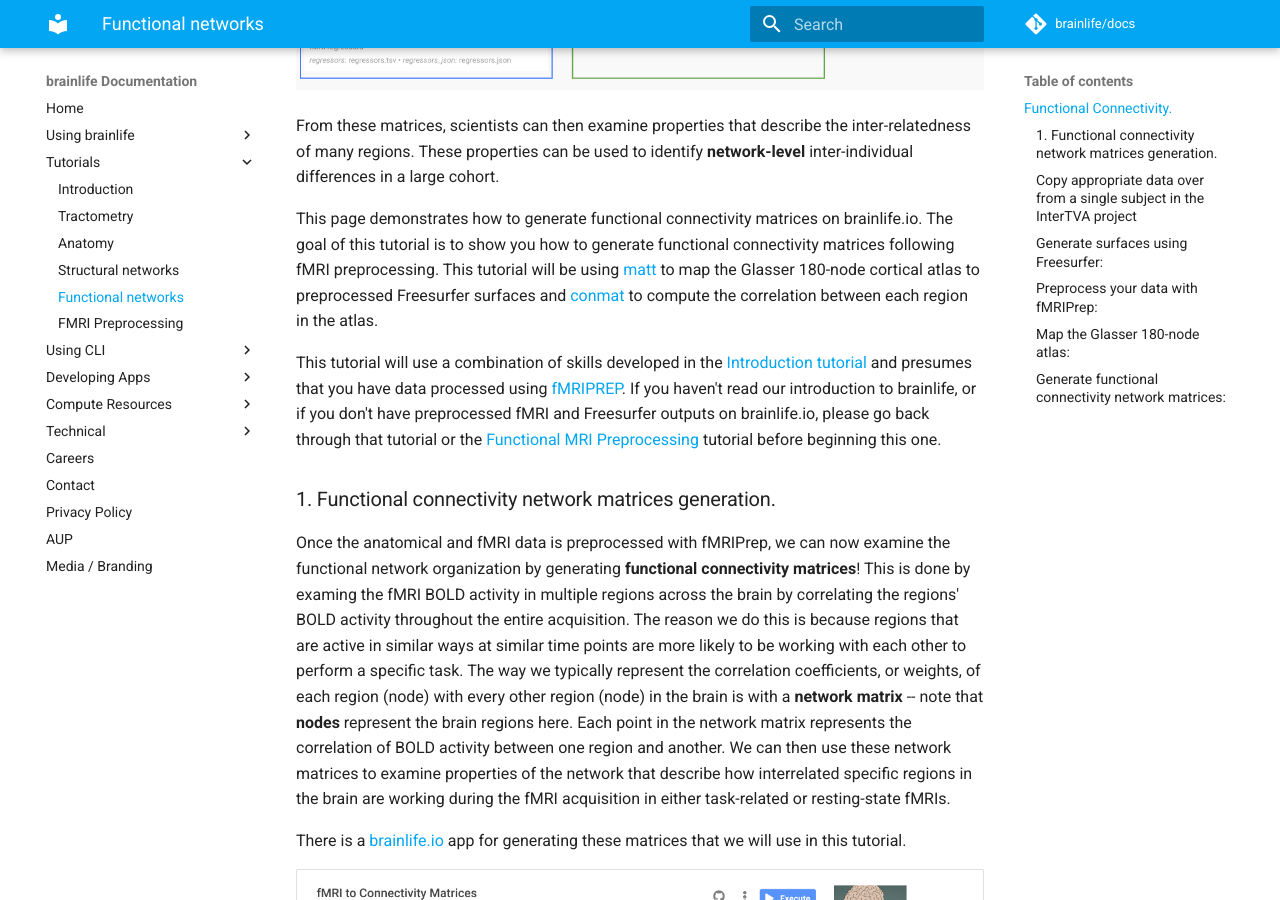
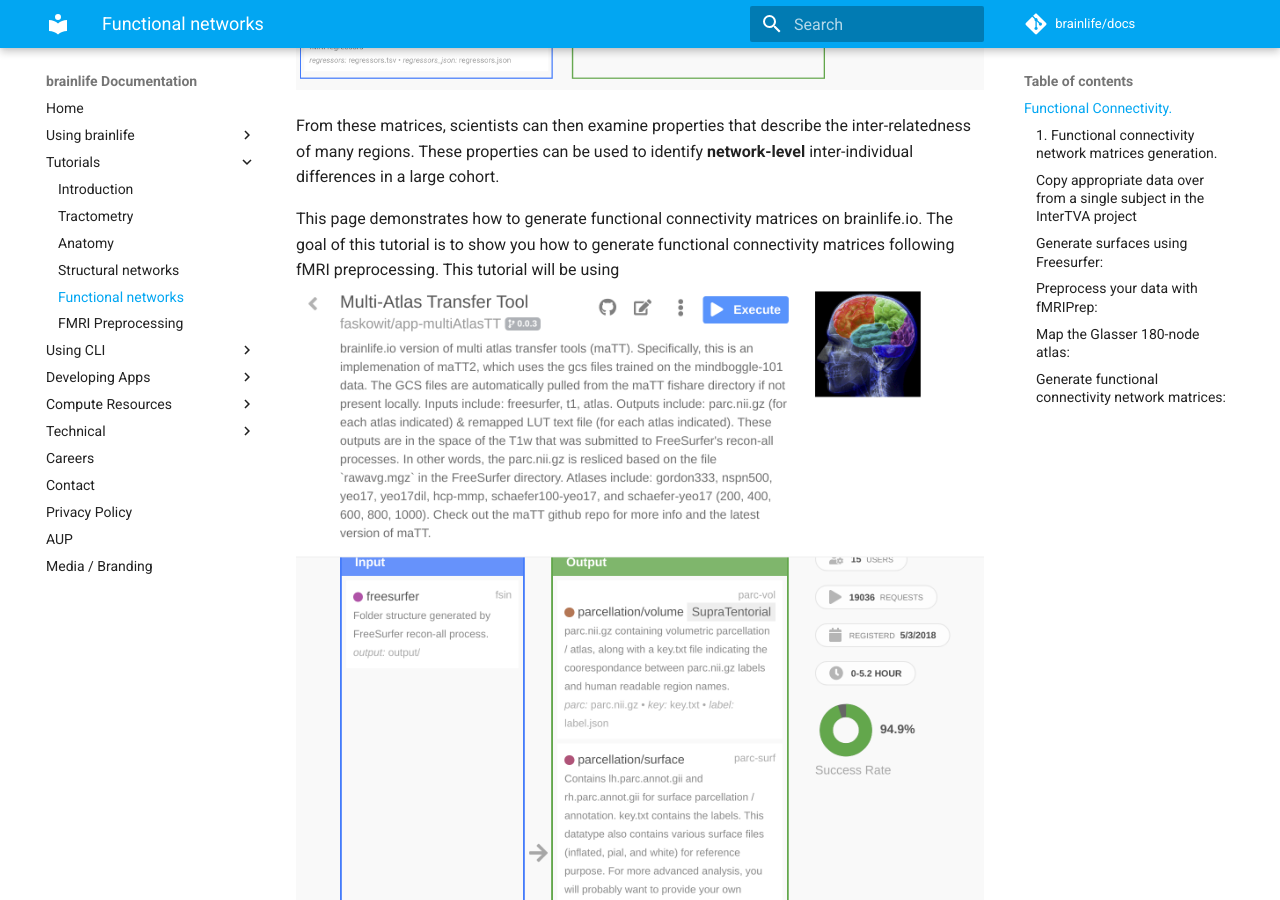
Before and after one commit to brainlife/docs, an MkDocs documentation site: the page built from docs/tutorial/networkneuroscience-functional.md, in a window 1280 px wide and 900 px high, scrolled down 959 px. Built offline with MkDocs 1.6.1 and Material for MkDocs 9.7.7, drawn with Linux system fonts in a browser that asks for light colours; comment, search, counter and statistics services are not loaded.

Commit message:
Update networkneuroscience-functional.md

```diff
--- a/docs/tutorial/networkneuroscience-functional.md
+++ b/docs/tutorial/networkneuroscience-functional.md
@@ -7,7 +7,7 @@
 
 From these matrices, scientists can then examine properties that describe the inter-relatedness of many regions. These properties can be used to identify **network-level** inter-individual differences in a large cohort.
 
-This page demonstrates how to generate functional connectivity matrices on brainlife.io. The goal of this tutorial is to show you how to generate functional connectivity matrices following fMRI preprocessing. This tutorial will be using [matt](/docs/img/app-matt.bl.header.png) to map the Glasser 180-node cortical atlas to preprocessed Freesurfer surfaces and [conmat](/docs/img/app-fmri-to-conmat.bl.header.png) to compute the correlation between each region in the atlas.
+This page demonstrates how to generate functional connectivity matrices on brainlife.io. The goal of this tutorial is to show you how to generate functional connectivity matrices following fMRI preprocessing. This tutorial will be using ![Multi-atlas Transfer Tool (MaTT)](/docs/img/app.matt.bl.header.png) to map the Glasser 180-node cortical atlas to preprocessed Freesurfer surfaces and ![conmat](/docs/img/app-fmri-to-conmat.bl.header.png) to compute the correlation between each region in the atlas.
 
 This tutorial will use a combination of skills developed in the [Introduction tutorial](https://brainlife.io/docs/tutorial/introduction-to-brainlife/) and presumes that you have data processed using [fMRIPREP](https://brainlife.io/app/5c61c69f14027a01b14adcb3). If you haven't read our introduction to brainlife, or if you don't have preprocessed fMRI and Freesurfer outputs on brainlife.io, please go back through that tutorial or the [Functional MRI Preprocessing](https://brainlife.io/docs/tutorial/fmri-preprocessing-tutorial) tutorial before beginning this one.
 
```
